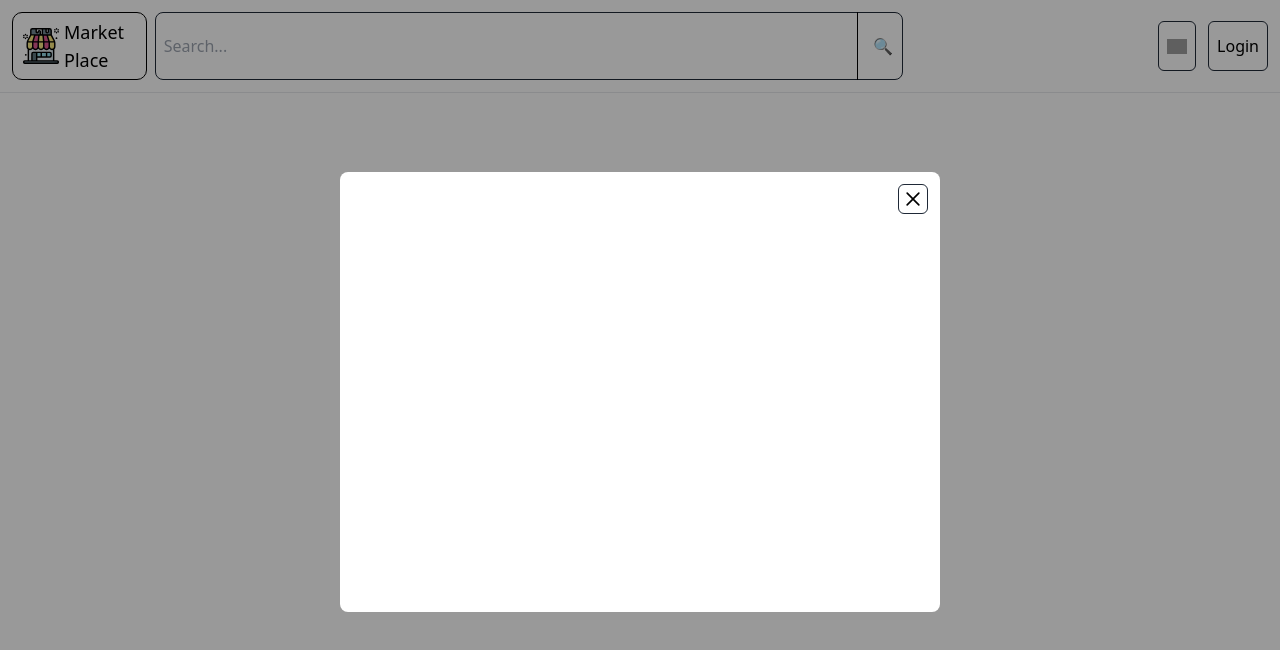
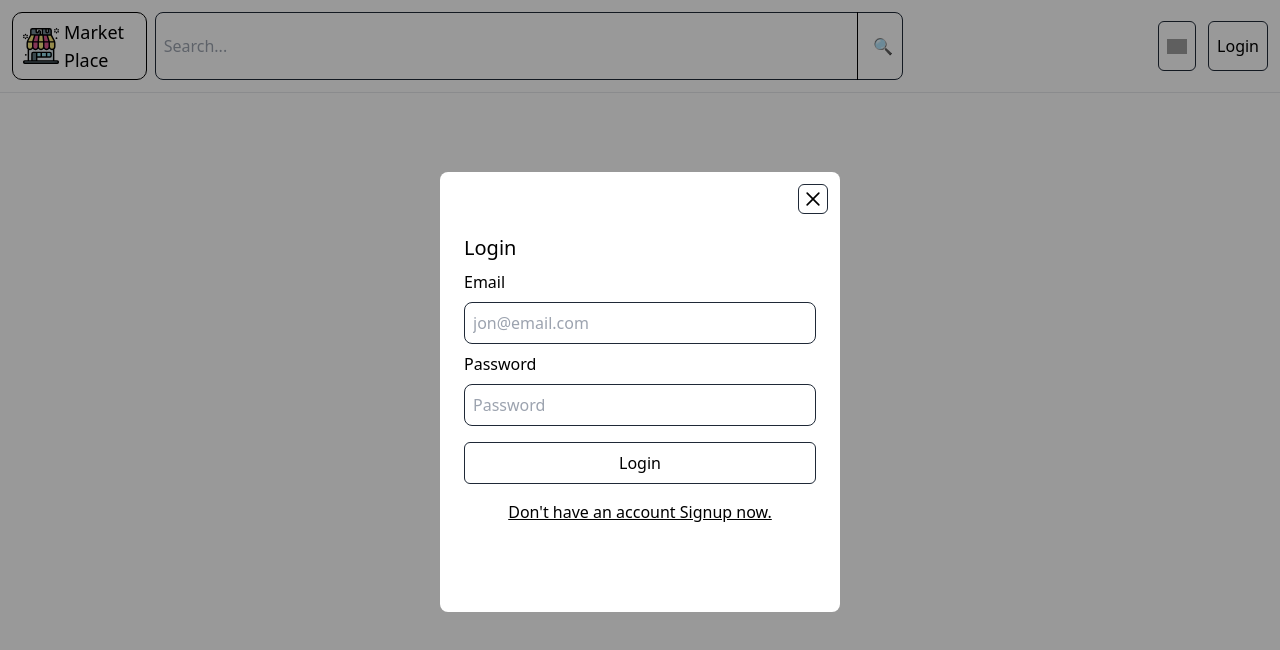
Before and after one commit to fauna-labs/fauna-shop-app, a Next.js app: page / in a window 1280 px wide. Both pictures are taken after a click on the button "Login". Shown: the top 650 px of the page. Built offline with nearby package versions, Linux system fonts and the light colour scheme; grey boxes are pictures that could not be loaded.

Commit message:
done making the login and signup screens

```diff
--- a/components/LoginSignup.tsx
+++ b/components/LoginSignup.tsx
@@ -1,8 +1,21 @@
+import { useState } from "react";
 import styles from "../styles/Nav.module.css";
 import Image from 'next/image';
 import crossIcon from "../public/cross.svg";
 
+const inputStyles = `
+p-2 mb-2 mt-2 rounded-lg border border-gray-800 w-full focus:outline-none focus:ring focus:ring-violet-300
+`
+const btnStyles = `mb-1 mt-2 border border-gray-800 rounded-md p-2 hover:bg-gray-200`
+
 export default function LoginSignup({ onClose } : { onClose: () => void }) {
+  const [showSignup, setShowSignup] = useState(false);
+
+  const doSignup = (e: any) => {
+    e.preventDefault();
+    console.log(e.target.username.value);
+  }
+
   return (
     <div className={styles.mainModal}>
       <div className={styles.modal}>
@@ -16,6 +29,55 @@ export default function LoginSignup({ onClose } : { onClose: () => void }) {
             />
           </button>
         </div>
+
+        { showSignup ? (
+          <div className="flex flex-col p-3">
+            <h2 className="text-xl pb-2 pt-2">Sign Up</h2>
+            <form onSubmit={doSignup} className="flex flex-col">
+              <div>
+                <label htmlFor="username">Username</label>
+                <input name="username" placeholder="Username" className={inputStyles}/>
+              </div>
+              <div className="flex flex-col">
+                <label htmlFor="email">Email</label>
+                <input placeholder="jon@email.com" name="email" className={inputStyles}/>
+              </div>
+              <div className="flex flex-col">
+                <label htmlFor="email">Password</label>
+                <input type="password" name="password" placeholder="Password" className={inputStyles}/>
+              </div>
+              <button type="submit" className={btnStyles}>Sign Up</button>
+            </form>
+            <button
+              className="mt-3 underline hover:decoration-purple-800"
+              onClick={() => setShowSignup(false)}
+            >
+              Already have an account Login now.
+            </button>
+          </div>
+        ) : (
+          <div className="flex flex-col p-3">
+            <h2 className="text-xl pb-2 pt-2">Login</h2>
+            <form onSubmit={doSignup} className="flex flex-col">
+              <div className="flex flex-col">
+                <label htmlFor="email">Email</label>
+                <input placeholder="jon@email.com" name="email" className={inputStyles}/>
+              </div>
+              <div className="flex flex-col">
+                <label htmlFor="email">Password</label>
+                <input type="password" name="password" placeholder="Password" className={inputStyles}/>
+              </div>
+              <button type="submit" className={btnStyles}>Login</button>
+            </form>
+            <button
+              className="mt-3 underline hover:decoration-purple-800"
+              onClick={() => setShowSignup(true)}
+            >
+              Don't have an account Signup now.
+            </button>
+          </div>
+        ) }
+
       </div>
     </div>
   )
--- a/styles/Nav.module.css
+++ b/styles/Nav.module.css
@@ -60,7 +60,7 @@
   left: 50%;
   transform: translate(-50%, -50%);
   z-index: 2;
-  max-width: 600px;
+  max-width: 400px;
 }
 
 @media (max-width: 640px) {
```
